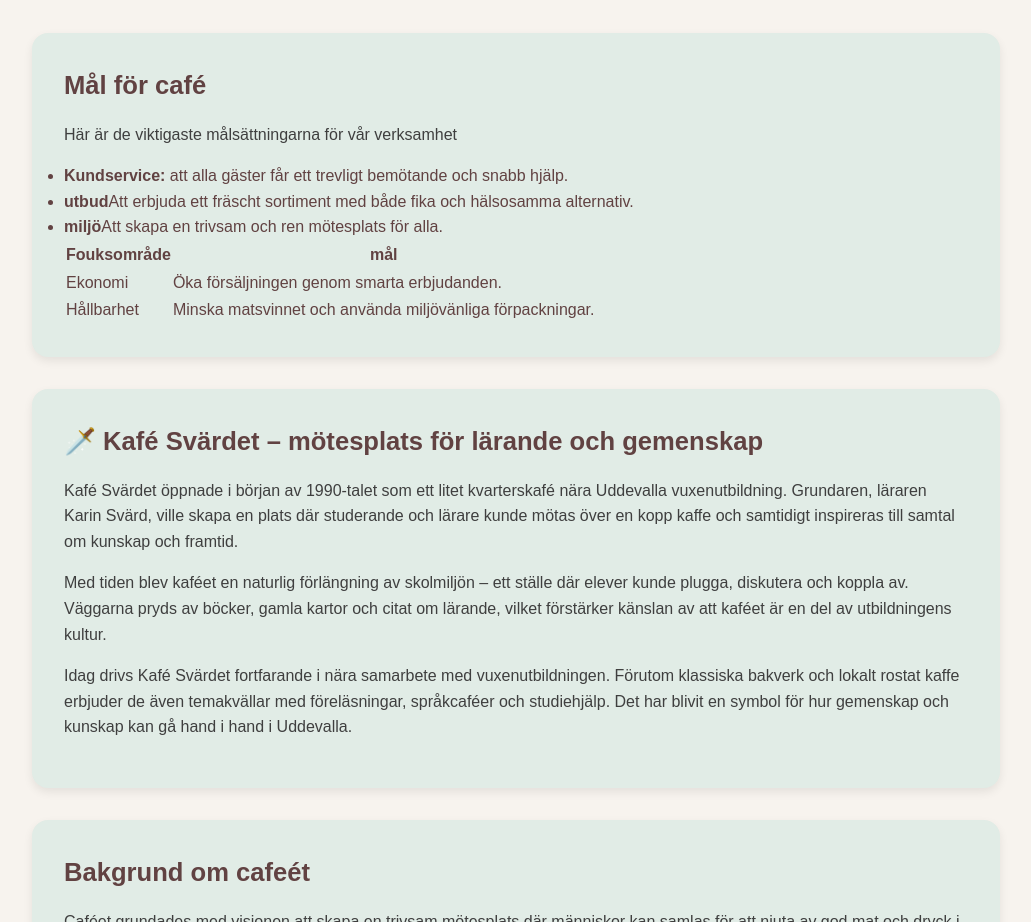
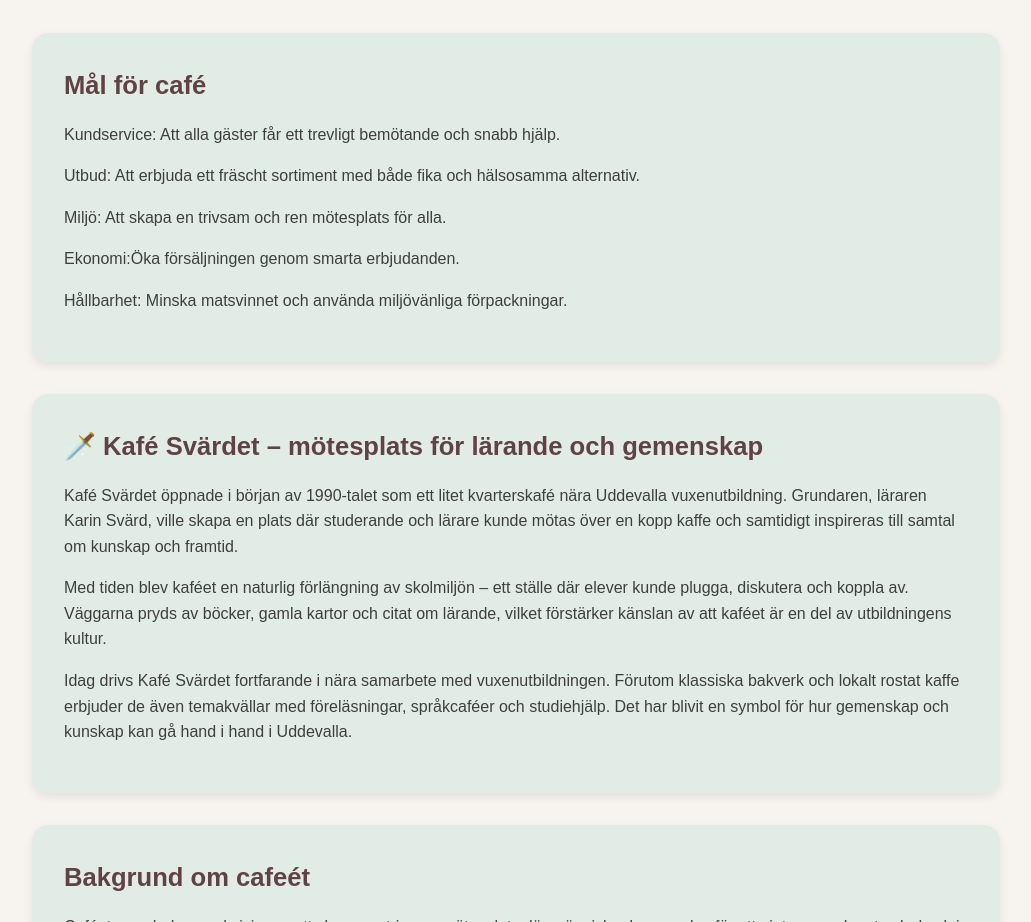
Before and after one commit to 9208joch/Caf-Sprint, a plain HTML site: page index.html in a window 1280 px wide. Shown: the part 960-1882 px from the top of the page, without its empty margins (124-1155 px from the left). Drawn offline with Linux system fonts and the light colour scheme.

Commit message:
fixade min section

```diff
--- a/index.html
+++ b/index.html
@@ -28,33 +28,12 @@
 
         <h2>Mål för café</h2>
 
+        <p> Kundservice: Att alla gäster får ett trevligt bemötande och snabb hjälp.</p>
+        <p> Utbud: Att erbjuda ett fräscht sortiment med både fika och hälsosamma alternativ.</p>
+        <p> Miljö: Att skapa en trivsam och ren mötesplats för alla.</p>
+        <p> Ekonomi:Öka försäljningen genom smarta erbjudanden.</p>
+        <p> Hållbarhet: Minska matsvinnet och använda miljövänliga förpackningar.</p>
 
-        <p>Här är de viktigaste målsättningarna för vår verksamhet</p>
-
-
-        <ul>
-            <li><strong>Kundservice:</strong> att alla gäster får ett trevligt bemötande och snabb hjälp.</li>
-            <li><strong>utbud</strong>Att erbjuda ett fräscht sortiment med både fika och hälsosamma alternativ.</li>
-             <li><strong>miljö</strong>Att skapa en trivsam och ren mötesplats för alla.</li>
-        </ul>
-       <table broder="1">
-        <thead>
-          <tr>
-           <th>Fouksområde</th>
-           <th>mål</th>
-           </tr>
-        </thead>
-           <tbody>
-            <tr>
-                <td>Ekonomi</td>
-                <td>Öka försäljningen genom smarta erbjudanden.</td>
-            </tr>
-            <tr>
-                <td>Hållbarhet</td>
-                <td>Minska matsvinnet och använda miljövänliga förpackningar.</td>
-            </tr>
-        </tbody>
-    </table>
         </section>
 
 
```
